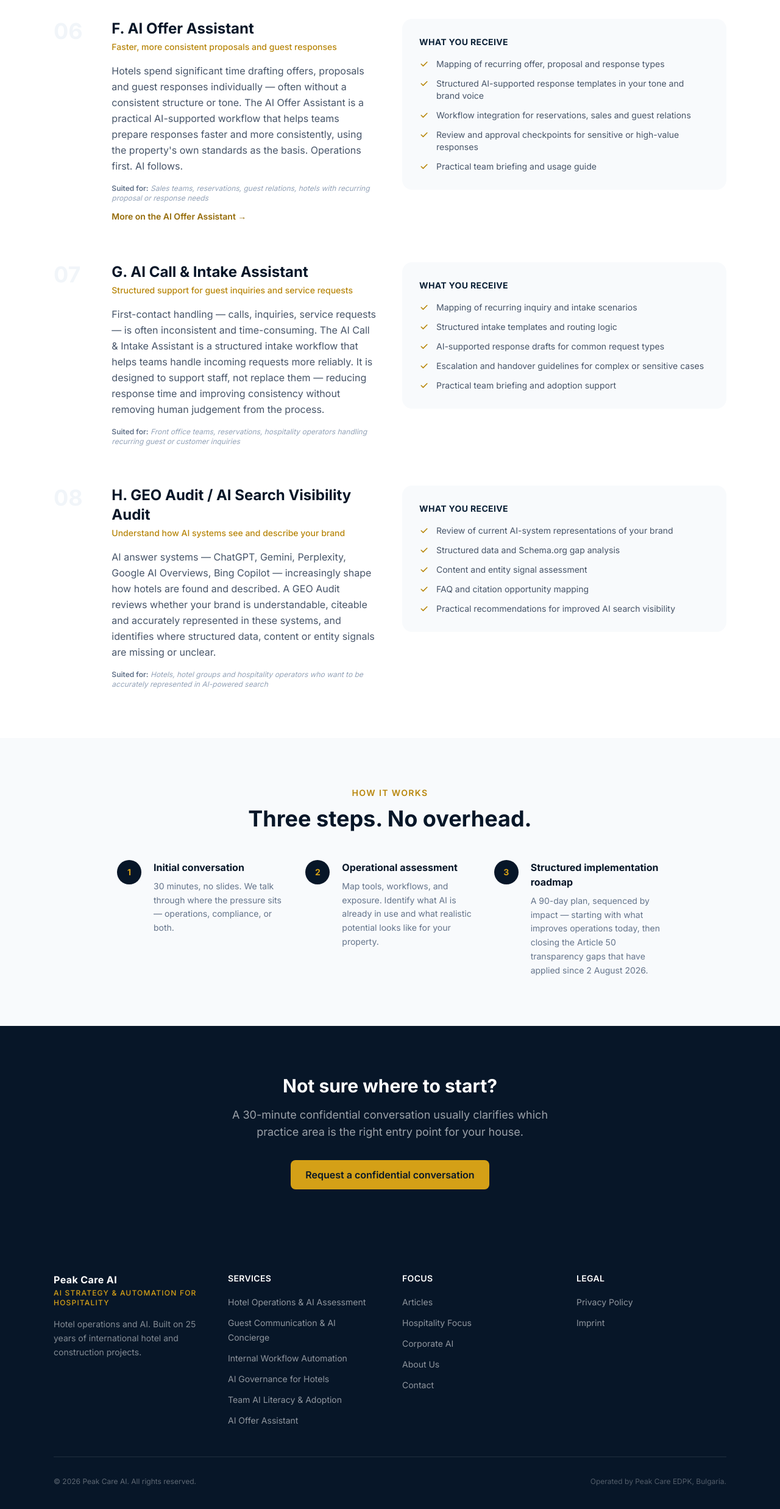
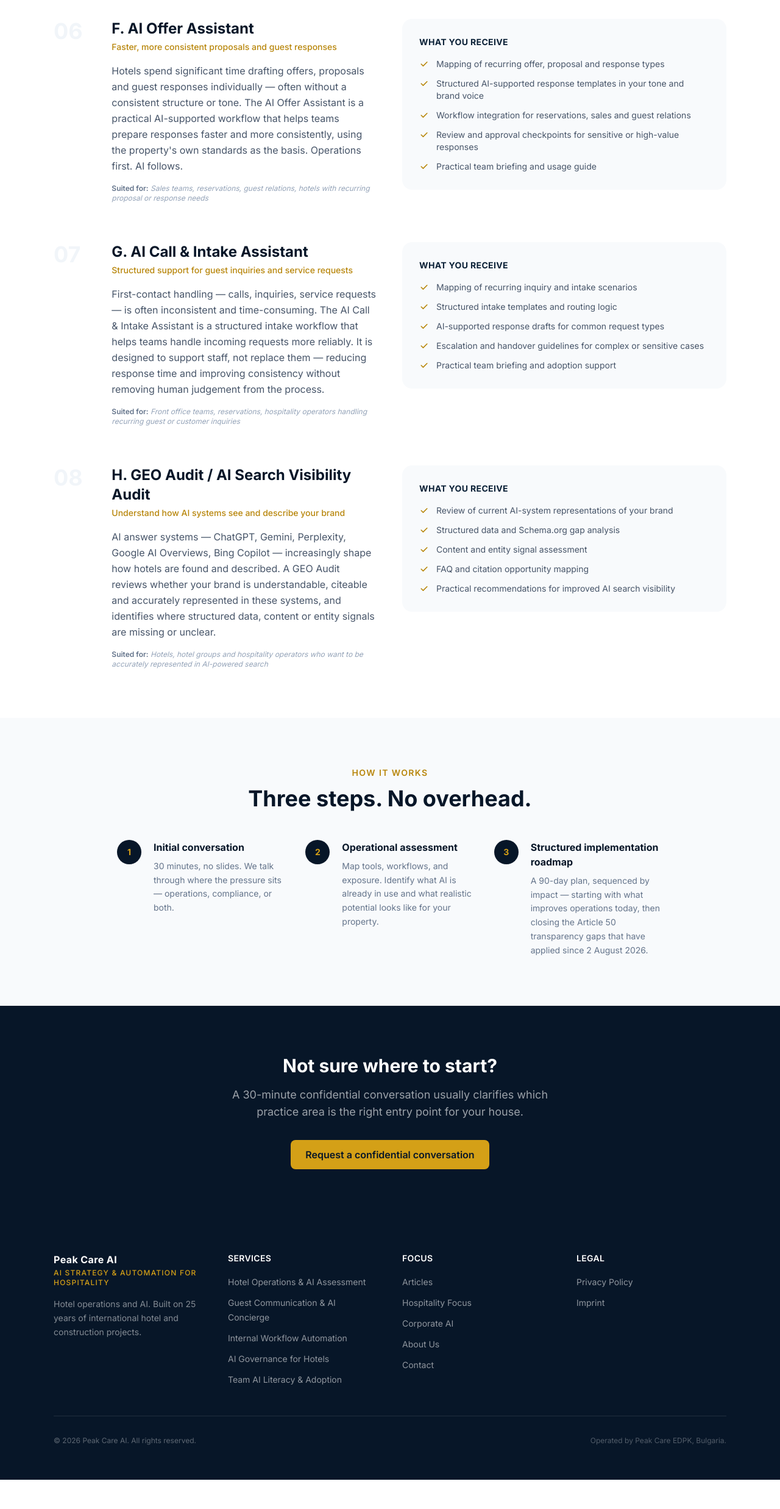
Before and after one commit to Bryan0172/peakcareai-website, a React (Vite) app: page /services in a window 1280 px wide. Shown: the part 2136-4610 px from the top of the page at 61% size. After the commit the page ends 4562 px from the top, so only its background shows below. Built offline with nearby package versions, Linux system fonts and the light colour scheme; no server answers.

Commit message:
PCAI: Footer-Link 'KI-Angebotsassistent' und Link auf der Leistungsseite raus (PCAI-Entscheid 15.10.: keine Software) - Paket 16.10., lokal, nicht gepusht
Co-Authored-By: Claude Sonnet 5.5 <noreply@anthropic.com>

```diff
--- a/src/i18n/de.js
+++ b/src/i18n/de.js
@@ -23,7 +23,6 @@ const de = {
         { label: 'Internal Workflow Automation', to: '/services#workflow-automation' },
         { label: 'AI Governance for Hotels', to: '/services#governance' },
         { label: 'Team KI-Kompetenz & Adoption', to: '/services#team-enablement' },
-        { label: 'KI-Angebotsassistent', to: '/ai-offer-assistant-hotels' },
       ],
       focus: [
         { label: 'Fachbeiträge', to: '/blog' },
--- a/src/i18n/en.js
+++ b/src/i18n/en.js
@@ -23,7 +23,6 @@ const en = {
         { label: 'Internal Workflow Automation', to: '/services#workflow-automation' },
         { label: 'AI Governance for Hotels', to: '/services#governance' },
         { label: 'Team AI Literacy & Adoption', to: '/services#team-enablement' },
-        { label: 'AI Offer Assistant', to: '/ai-offer-assistant-hotels' },
       ],
       focus: [
         { label: 'Articles', to: '/blog' },
--- a/src/pages/Services.jsx
+++ b/src/pages/Services.jsx
@@ -53,9 +53,6 @@ export default function Services() {
                 <p className="text-xs text-slate-400 italic">
                   <span className="font-semibold not-italic text-slate-500">{s.suited_label}:</span> {item.suited}
                 </p>
-                {item.id === 'ai-offer-assistant' && (
-                  <Link to="/ai-offer-assistant-hotels" className="inline-block mt-3 text-gold-600 font-semibold text-sm">{s.offer_more_link}</Link>
-                )}
               </div>
               <div className="lg:col-span-6 bg-slate-50 rounded-2xl p-7">
                 <h3 className="text-sm font-bold text-navy-800 uppercase tracking-wide mb-4">{s.deliverables_heading}</h3>
```
